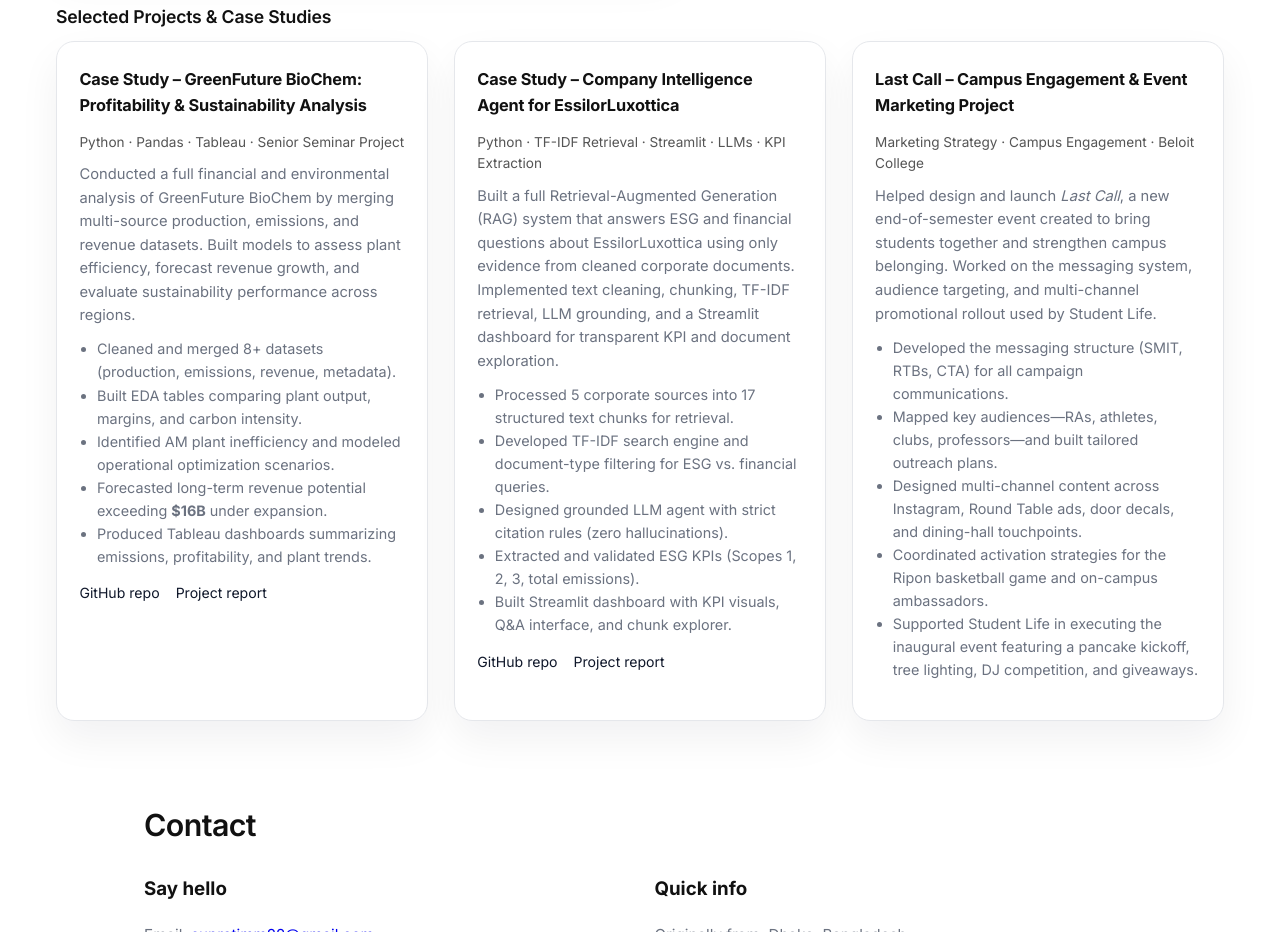
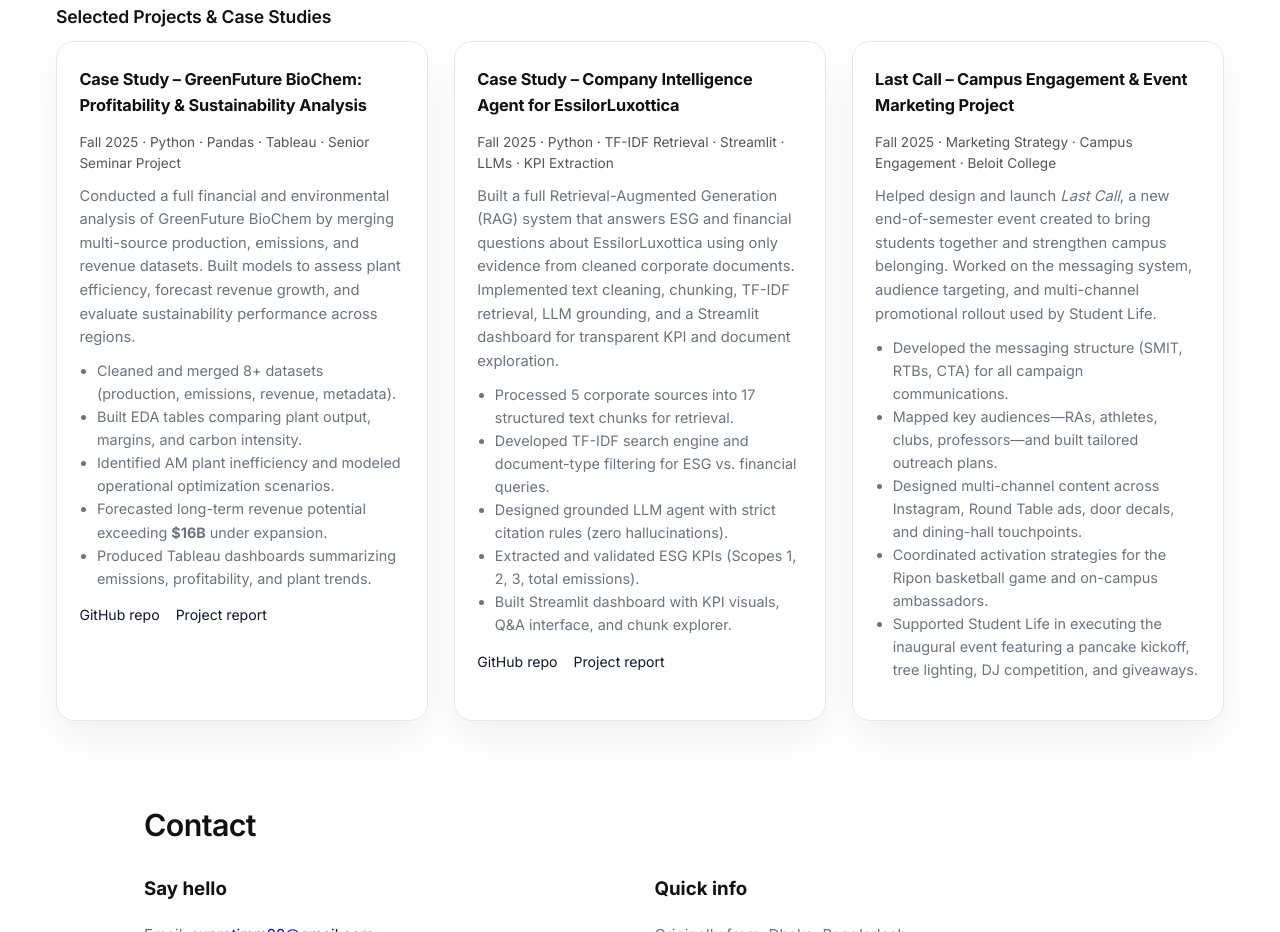
Before and after one commit to supratim22/supratim22.github.io, a plain HTML site: page index.html in a window 1280 px wide. Shown: the part 2934-3866 px from the top of the page. Drawn offline with Linux system fonts and the light colour scheme.

Commit message:
Update index.html

```diff
--- a/index.html
+++ b/index.html
@@ -271,7 +271,7 @@
           <div class="projects-grid">
             <article class="xp-card">
               <h4>Case Study – GreenFuture BioChem: Profitability &amp; Sustainability Analysis</h4>
-              <p class="xp-meta">Python · Pandas · Tableau · Senior Seminar Project</p>
+              <p class="xp-meta">Fall 2025 · Python · Pandas · Tableau · Senior Seminar Project</p>
 
               <p class="xp-body">
                 Conducted a full financial and environmental analysis of GreenFuture BioChem by merging
@@ -295,7 +295,7 @@
 
 <article class="xp-card">
   <h4>Case Study – Company Intelligence Agent for EssilorLuxottica</h4>
-  <p class="xp-meta">Python · TF-IDF Retrieval · Streamlit · LLMs · KPI Extraction</p>
+  <p class="xp-meta">Fall 2025 · Python · TF-IDF Retrieval · Streamlit · LLMs · KPI Extraction</p>
 
   <p class="xp-body">
     Built a full Retrieval-Augmented Generation (RAG) system that answers ESG and financial
@@ -320,7 +320,7 @@
 
 <article class="xp-card">
   <h4>Last Call – Campus Engagement & Event Marketing Project</h4>
-  <p class="xp-meta">Marketing Strategy · Campus Engagement · Beloit College</p>
+  <p class="xp-meta">Fall 2025 · Marketing Strategy · Campus Engagement · Beloit College</p>
 
   <p class="xp-body">
     Helped design and launch <em>Last Call</em>, a new end-of-semester event
```
